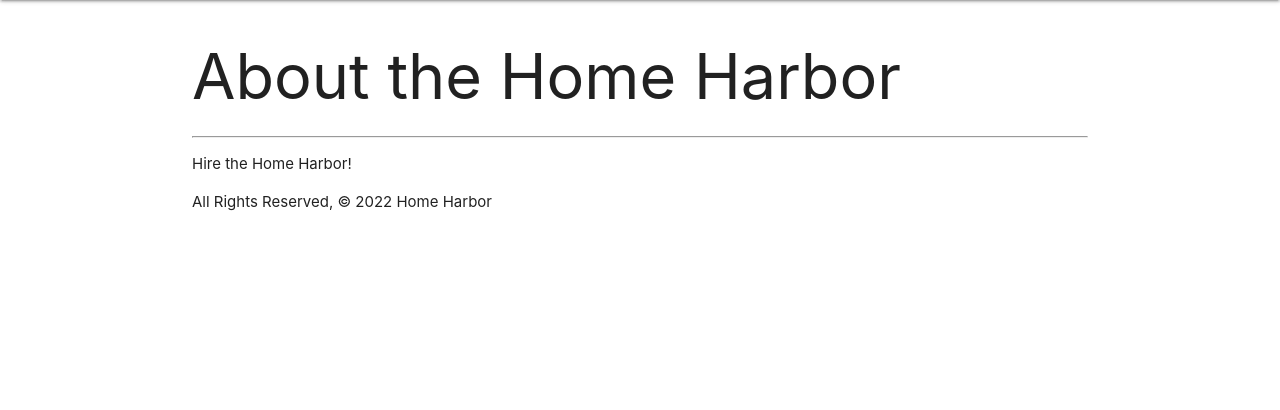
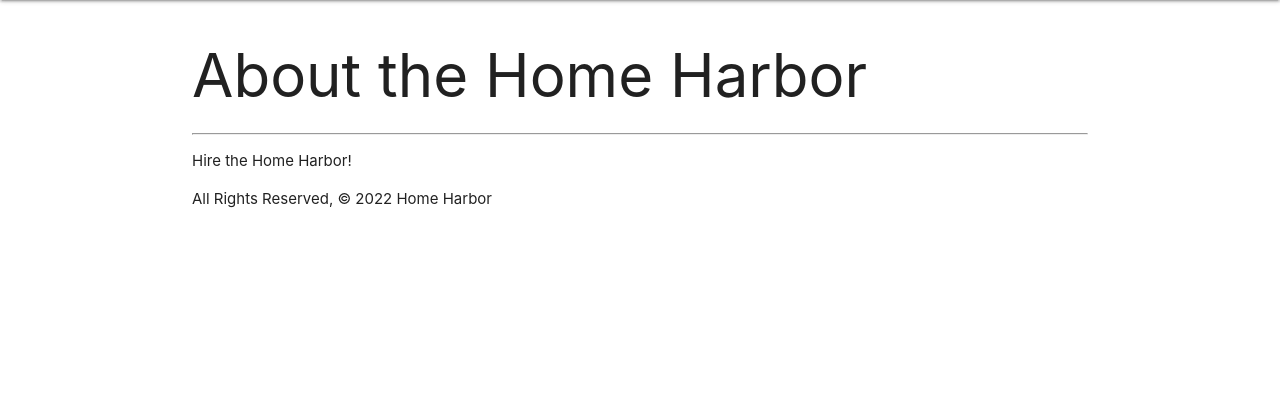
Before and after one commit to therealgman2016/HomeHarbor, a Django app: page /about/ in a window 1280 px wide. Shown: the part 64-474 px from the top of the page. Run offline with Django 4.2, Linux system fonts and the light colour scheme.

Commit message:
font size

```diff
--- a/main_app/static/css/styles.css
+++ b/main_app/static/css/styles.css
@@ -20,3 +20,7 @@ footer.page-footer {
 .page-footer {
   background-color: dodgerblue;
 }
+
+h1 {
+  font-size: 4rem;
+}
```
